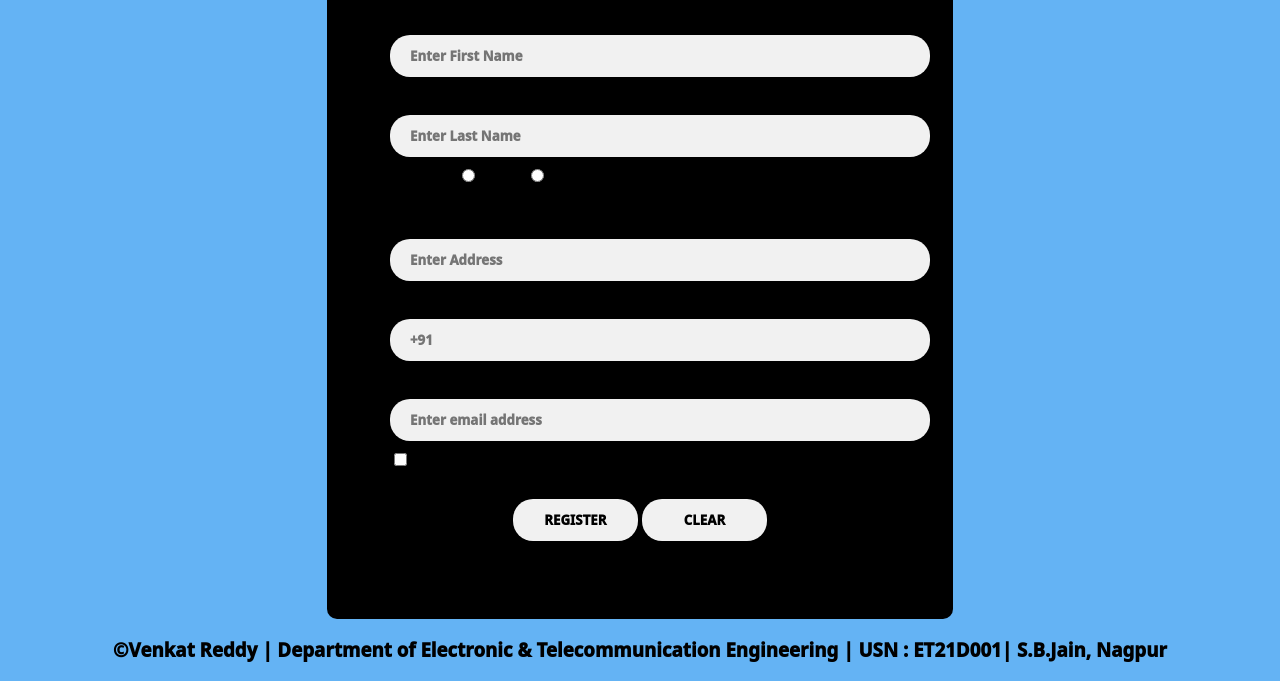
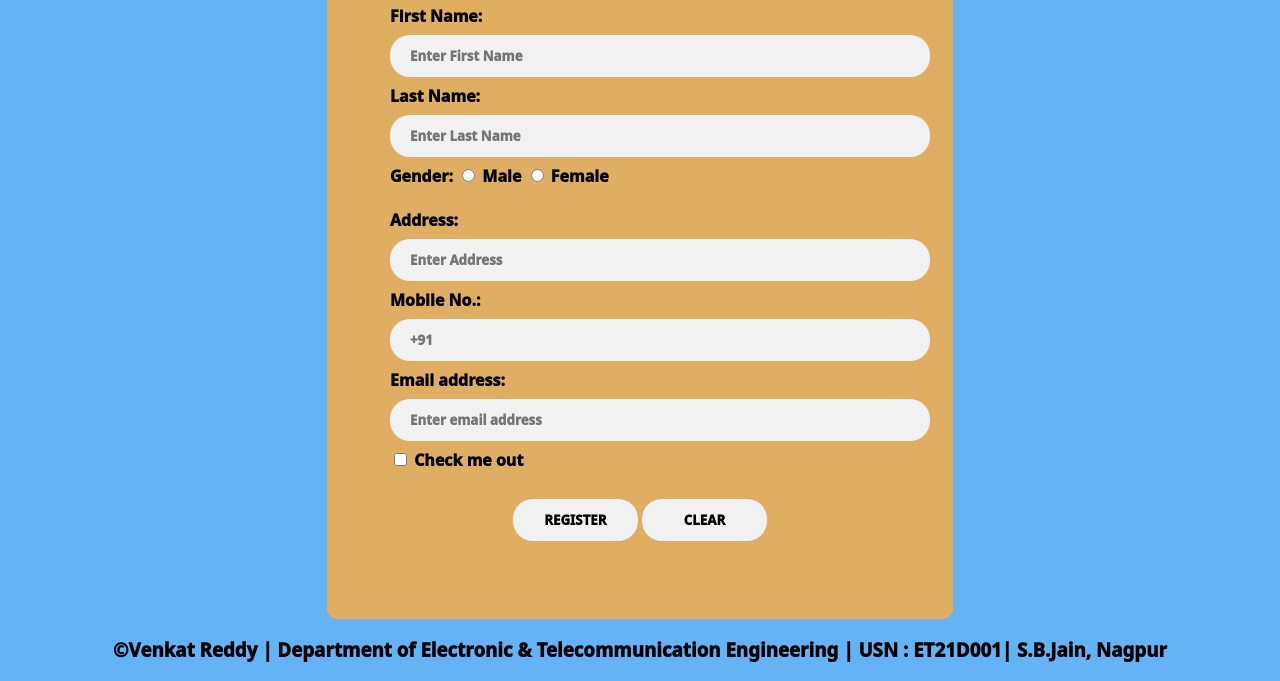
Before and after one commit to venkat0909/venkat0909.github.io, a plain HTML site: page index.html in a window 1280 px wide. Shown: the part 131-812 px from the top of the page. Drawn offline with Linux system fonts and the light colour scheme.

Commit message:
Update index.html

```diff
--- a/index.html
+++ b/index.html
@@ -41,7 +41,7 @@
 			max-width: 100%;
 			margin: 3% auto auto auto;
 			padding: 1% 5% 2% 5%;
-			background-color: #000000;
+			background-color: #e0ae63;
 
 		}
 
```
